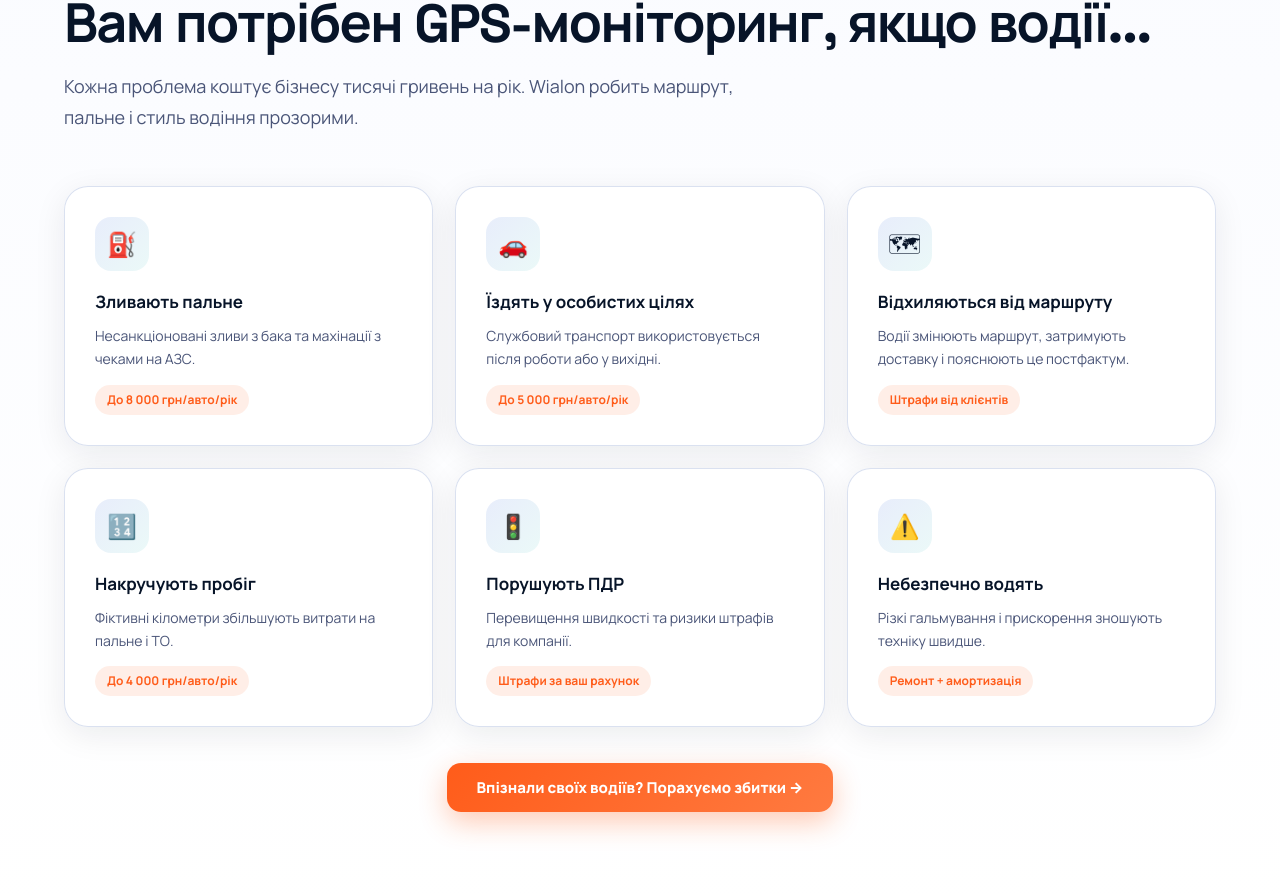
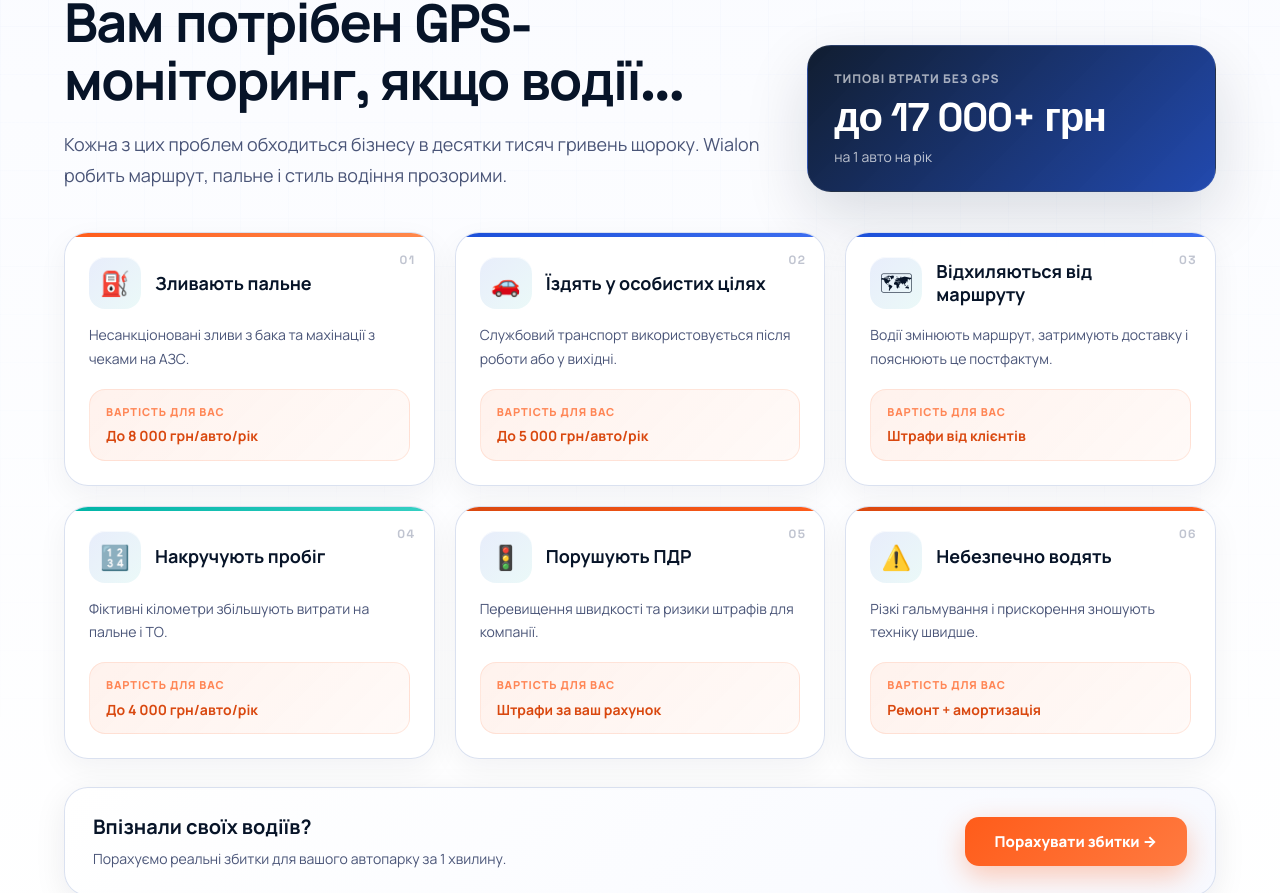
Before and after one commit to Anastasiia1002/km, a React (Vite) app: page / in a window 1280 px wide. Shown: the part 1614-2507 px from the top of the page. Built offline with nearby package versions, Linux system fonts and the light colour scheme; the HTML template or start-up script is replaced by a standard one.

Commit message:
Modernize customer pain points section layout and cards
Co-authored-by: Anastasiia Luhinich <Anastasiia1002@users.noreply.github.com>

```diff
--- a/public/assets/styles.css
+++ b/public/assets/styles.css
@@ -833,60 +833,225 @@ header {
   border: 1px solid rgba(255, 255, 255, 0.06);
 }
 
+.pain-section {
+  background:
+    radial-gradient(circle at top left, rgba(27, 79, 216, 0.08), transparent 28%),
+    radial-gradient(circle at bottom right, rgba(255, 92, 26, 0.06), transparent 24%),
+    linear-gradient(180deg, #f8faff 0%, #fff 100%);
+  overflow: hidden;
+}
+
+.pain-section::before {
+  content: "";
+  position: absolute;
+  inset: 0;
+  background-image: linear-gradient(rgba(27, 79, 216, 0.04) 1px, transparent 1px),
+    linear-gradient(90deg, rgba(27, 79, 216, 0.04) 1px, transparent 1px);
+  background-size: 48px 48px;
+  mask-image: linear-gradient(180deg, rgba(0, 0, 0, 0.45), transparent 85%);
+  pointer-events: none;
+}
+
+.pain-section .container {
+  position: relative;
+  z-index: 1;
+}
+
+.pain-head {
+  display: grid;
+  grid-template-columns: minmax(0, 1.4fr) minmax(260px, 0.8fr);
+  gap: 28px;
+  align-items: end;
+}
+
+.pain-head-copy .subtitle {
+  margin-bottom: 0;
+}
+
+.pain-summary {
+  padding: 24px 26px;
+  border-radius: 24px;
+  background: linear-gradient(135deg, rgba(7, 20, 40, 0.96), rgba(15, 58, 168, 0.92));
+  color: #fff;
+  box-shadow: var(--shadow-lg);
+  border: 1px solid rgba(255, 255, 255, 0.08);
+}
+
+.pain-summary-label {
+  display: block;
+  font-size: 12px;
+  font-weight: 800;
+  letter-spacing: 0.08em;
+  text-transform: uppercase;
+  color: rgba(255, 255, 255, 0.62);
+  margin-bottom: 10px;
+}
+
+.pain-summary strong {
+  display: block;
+  font-family: "Space Grotesk", sans-serif;
+  font-size: 40px;
+  line-height: 1;
+  letter-spacing: -0.03em;
+}
+
+.pain-summary-note {
+  display: block;
+  margin-top: 8px;
+  font-size: 14px;
+  color: rgba(255, 255, 255, 0.72);
+}
+
 .pain-grid {
   display: grid;
-  grid-template-columns: repeat(3, 1fr);
-  gap: 22px;
-  margin-top: 52px;
+  grid-template-columns: repeat(3, minmax(0, 1fr));
+  gap: 20px;
+  margin-top: 40px;
+  align-items: stretch;
 }
 
 .pain-card {
+  position: relative;
+  display: flex;
+  flex-direction: column;
+  min-height: 100%;
   border: 1px solid rgba(216, 224, 240, 0.95);
-  border-radius: var(--radius-lg);
-  padding: 30px;
-  transition: 0.24s ease;
-  background: rgba(255, 255, 255, 0.86);
-  box-shadow: var(--shadow);
+  border-radius: 24px;
+  padding: 24px;
+  transition: transform 0.24s ease, box-shadow 0.24s ease, border-color 0.24s ease;
+  background: rgba(255, 255, 255, 0.92);
+  box-shadow: 0 10px 30px rgba(7, 20, 40, 0.05);
+  overflow: hidden;
+}
+
+.pain-card::before {
+  content: "";
+  position: absolute;
+  inset: 0 auto auto 0;
+  width: 100%;
+  height: 4px;
+  background: var(--pain-accent, linear-gradient(90deg, var(--blue), var(--teal)));
 }
 
 .pain-card:hover {
-  border-color: rgba(27, 79, 216, 0.22);
+  border-color: rgba(27, 79, 216, 0.18);
   background: #fff;
-  transform: translateY(-4px);
-  box-shadow: var(--shadow-glow);
+  transform: translateY(-6px);
+  box-shadow: 0 22px 48px rgba(7, 20, 40, 0.1);
+}
+
+.pain-card-fuel {
+  --pain-accent: linear-gradient(90deg, #ff5c1a, #ff8a4d);
+}
+
+.pain-card-route {
+  --pain-accent: linear-gradient(90deg, #1b4fd8, #3d6ef0);
+}
+
+.pain-card-mileage {
+  --pain-accent: linear-gradient(90deg, #00b4a6, #35d0c3);
+}
+
+.pain-card-risk {
+  --pain-accent: linear-gradient(90deg, #d9480f, #ff5c1a);
+}
+
+.pain-index {
+  position: absolute;
+  top: 18px;
+  right: 18px;
+  font-family: "Space Grotesk", sans-serif;
+  font-size: 12px;
+  font-weight: 700;
+  letter-spacing: 0.12em;
+  color: rgba(74, 85, 120, 0.35);
+}
+
+.pain-card-top {
+  display: flex;
+  align-items: center;
+  gap: 14px;
+  margin-bottom: 14px;
+  padding-right: 34px;
 }
 
 .pain-icon {
-  width: 54px;
-  height: 54px;
+  width: 52px;
+  height: 52px;
   border-radius: 16px;
   background: linear-gradient(135deg, rgba(27, 79, 216, 0.1), rgba(0, 180, 166, 0.08));
   display: grid;
   place-items: center;
   font-size: 24px;
-  margin-bottom: 18px;
+  flex: 0 0 auto;
+  box-shadow: inset 0 1px 0 rgba(255, 255, 255, 0.7);
 }
 
 .pain-card h3 {
-  font-size: 17px;
-  color: var(--navy);
-  margin: 0 0 10px;
+  font-size: 18px;
+  color: var(--navy);
+  margin: 0;
+  line-height: 1.25;
 }
 
 .pain-card p {
   font-size: 14px;
   color: var(--text-secondary);
-  line-height: 1.65;
-  margin: 0 0 14px;
-}
-
-.pain-card strong {
-  display: inline-block;
-  font-size: 12px;
-  color: var(--accent);
-  background: rgba(255, 92, 26, 0.1);
-  padding: 6px 12px;
-  border-radius: 999px;
+  line-height: 1.7;
+  margin: 0 0 18px;
+  flex: 1;
+}
+
+.pain-cost {
+  margin-top: auto;
+  padding: 14px 16px;
+  border-radius: 16px;
+  background: linear-gradient(135deg, rgba(255, 92, 26, 0.08), rgba(255, 92, 26, 0.03));
+  border: 1px solid rgba(255, 92, 26, 0.12);
+}
+
+.pain-cost span {
+  display: block;
+  font-size: 11px;
+  font-weight: 800;
+  letter-spacing: 0.08em;
+  text-transform: uppercase;
+  color: rgba(255, 92, 26, 0.72);
+  margin-bottom: 6px;
+}
+
+.pain-cost strong {
+  display: block;
+  font-size: 14px;
+  line-height: 1.4;
+  color: #d9480f;
+}
+
+.pain-cta-panel {
+  display: flex;
+  align-items: center;
+  justify-content: space-between;
+  gap: 20px;
+  margin-top: 28px;
+  padding: 24px 28px;
+  border-radius: 24px;
+  background: linear-gradient(135deg, rgba(255, 255, 255, 0.96), rgba(247, 249, 255, 0.96));
+  border: 1px solid rgba(216, 224, 240, 0.95);
+  box-shadow: var(--shadow);
+}
+
+.pain-cta-panel b {
+  display: block;
+  font-size: 20px;
+  color: var(--navy);
+  margin-bottom: 6px;
+}
+
+.pain-cta-panel p {
+  margin: 0;
+  color: var(--text-secondary);
+  font-size: 14px;
+  line-height: 1.6;
 }
 
 .calc-section {
@@ -2191,6 +2356,21 @@ button {
     display: none;
   }
 
+  .pain-head,
+  .pain-cta-panel {
+    grid-template-columns: 1fr;
+  }
+
+  .pain-cta-panel {
+    flex-direction: column;
+    align-items: stretch;
+    text-align: center;
+  }
+
+  .pain-cta-panel .btn {
+    width: 100%;
+  }
+
   .hero-inner,
   .calc-inner,
   .local-inner,
--- a/src/App.jsx
+++ b/src/App.jsx
@@ -375,19 +375,46 @@ function TrustBar() {
 
 function PainSection() {
   return (
-    <section className="section">
+    <section className="section pain-section">
       <div className="container">
-        <div className="tag">⚠️ Болі клієнта</div>
-        <h2 className="title">Вам потрібен GPS-моніторинг, якщо водії...</h2>
-        <p className="subtitle">Кожна проблема коштує бізнесу тисячі гривень на рік. Wialon робить маршрут, пальне і стиль водіння прозорими.</p>
+        <div className="pain-head">
+          <div className="pain-head-copy">
+            <div className="tag">⚠️ Болі клієнта</div>
+            <h2 className="title">Вам потрібен GPS-моніторинг, якщо водії...</h2>
+            <p className="subtitle">
+              Кожна з цих проблем обходиться бізнесу в десятки тисяч гривень щороку.
+              Wialon робить маршрут, пальне і стиль водіння прозорими.
+            </p>
+          </div>
+          <div className="pain-summary">
+            <span className="pain-summary-label">Типові втрати без GPS</span>
+            <strong>до 17 000+ грн</strong>
+            <span className="pain-summary-note">на 1 авто на рік</span>
+          </div>
+        </div>
         <div className="pain-grid">
-          {painCards.map(([icon, title, text, cost]) => (
-            <article className="pain-card" key={title}><div className="pain-icon">{icon}</div><h3>{title}</h3><p>{text}</p><strong>{cost}</strong></article>
+          {painCards.map((card, index) => (
+            <article className={`pain-card pain-card-${card.tone}`} key={card.title}>
+              <span className="pain-index">{String(index + 1).padStart(2, "0")}</span>
+              <div className="pain-card-top">
+                <div className="pain-icon" aria-hidden="true">{card.icon}</div>
+                <h3>{card.title}</h3>
+              </div>
+              <p>{card.text}</p>
+              <div className="pain-cost">
+                <span>Вартість для вас</span>
+                <strong>{card.cost}</strong>
+              </div>
+            </article>
           ))}
         </div>
-        <div className="center-cta">
+        <div className="pain-cta-panel">
+          <div>
+            <b>Впізнали своїх водіїв?</b>
+            <p>Порахуємо реальні збитки для вашого автопарку за 1 хвилину.</p>
+          </div>
           <button className="btn btn-primary" type="button" onClick={() => document.getElementById("calc")?.scrollIntoView({ behavior: "smooth" })}>
-            Впізнали своїх водіїв? Порахуємо збитки →
+            Порахувати збитки →
           </button>
         </div>
       </div>
--- a/src/data.js
+++ b/src/data.js
@@ -219,12 +219,48 @@ export const articles = [
 ];
 
 export const painCards = [
-  ["⛽", "Зливають пальне", "Несанкціоновані зливи з бака та махінації з чеками на АЗС.", "До 8 000 грн/авто/рік"],
-  ["🚗", "Їздять у особистих цілях", "Службовий транспорт використовується після роботи або у вихідні.", "До 5 000 грн/авто/рік"],
-  ["🗺", "Відхиляються від маршруту", "Водії змінюють маршрут, затримують доставку і пояснюють це постфактум.", "Штрафи від клієнтів"],
-  ["🔢", "Накручують пробіг", "Фіктивні кілометри збільшують витрати на пальне і ТО.", "До 4 000 грн/авто/рік"],
-  ["🚦", "Порушують ПДР", "Перевищення швидкості та ризики штрафів для компанії.", "Штрафи за ваш рахунок"],
-  ["⚠️", "Небезпечно водять", "Різкі гальмування і прискорення зношують техніку швидше.", "Ремонт + амортизація"],
+  {
+    icon: "⛽",
+    title: "Зливають пальне",
+    text: "Несанкціоновані зливи з бака та махінації з чеками на АЗС.",
+    cost: "До 8 000 грн/авто/рік",
+    tone: "fuel",
+  },
+  {
+    icon: "🚗",
+    title: "Їздять у особистих цілях",
+    text: "Службовий транспорт використовується після роботи або у вихідні.",
+    cost: "До 5 000 грн/авто/рік",
+    tone: "route",
+  },
+  {
+    icon: "🗺",
+    title: "Відхиляються від маршруту",
+    text: "Водії змінюють маршрут, затримують доставку і пояснюють це постфактум.",
+    cost: "Штрафи від клієнтів",
+    tone: "route",
+  },
+  {
+    icon: "🔢",
+    title: "Накручують пробіг",
+    text: "Фіктивні кілометри збільшують витрати на пальне і ТО.",
+    cost: "До 4 000 грн/авто/рік",
+    tone: "mileage",
+  },
+  {
+    icon: "🚦",
+    title: "Порушують ПДР",
+    text: "Перевищення швидкості та ризики штрафів для компанії.",
+    cost: "Штрафи за ваш рахунок",
+    tone: "risk",
+  },
+  {
+    icon: "⚠️",
+    title: "Небезпечно водять",
+    text: "Різкі гальмування і прискорення зношують техніку швидше.",
+    cost: "Ремонт + амортизація",
+    tone: "risk",
+  },
 ];
 
 export const prices = [
```
